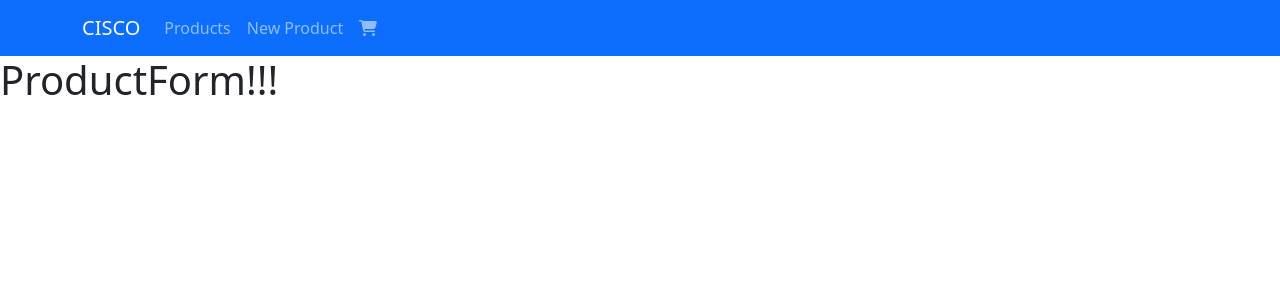
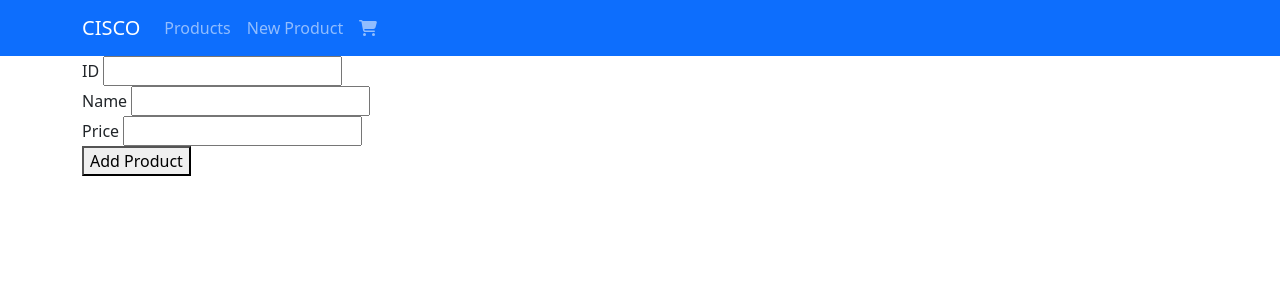
Before and after one commit to piyush-sawaria/mobileapp, a React (Create React App) app: page /new_product in a window 1280 px wide. Shown: the top 300 px of the page. Built offline with nearby package versions, Linux system fonts and the light colour scheme; no server answers.

Commit message:
add porduct form

```diff
--- a/src/components/ProductForm.tsx
+++ b/src/components/ProductForm.tsx
@@ -1,5 +1,36 @@
+import { useContext, useState } from "react"
+import Product from "../model/Product";
+import axios from "axios";
+import { ProductContext } from "../context/ProductContext";
+import { useNavigate } from "react-router-dom";
+
 export default function ProductForm() {
-    return <h1>
-        ProductForm!!!
-    </h1>
+    const navigate = useNavigate();
+    let { addProduct } = useContext(ProductContext);
+
+    let [id, setId] = useState<number>(0);
+    let [name, setName] = useState<string>("");
+    let [price, setPrice] = useState<number>(0);
+
+    function submit() {
+        let product: Product = {
+            id,
+            productName: name,
+            productPrice: price,
+            productImageUrl: "/images/iphone-x-in-hand.jpg",
+            productQuantity: 100
+        }
+
+        axios.post("http://localhost:1234/products", product).then(response => {
+            console.log("Product added!!!");
+            addProduct(product);
+            navigate("/");
+        });
+    }
+    return <div className="container">
+        ID <input type="number" onChange={(evt: any) => setId(evt.target.value)} /> <br />
+        Name <input type="text" onChange={(evt: any) => setName(evt.target.value)} /> <br />
+        Price <input type="number" onChange={(evt: any) => setPrice(evt.target.value)} /> <br />
+        <button type="button" onClick={() => submit()}>Add Product</button>
+        </div>
 }
--- a/src/context/ProductContext.tsx
+++ b/src/context/ProductContext.tsx
@@ -3,10 +3,12 @@ import { createContext, useEffect, useState } from "react"
 import Product from "../model/Product"
 
 type ContextType = {
-    products: Product[]
+    products: Product[],
+    addProduct: (product:Product) => void
 }
 const ProductContext = createContext<ContextType>({
-    products: []
+    products: [],
+    addProduct: (product:Product) => {}
 })
 
 type PropsType = {
@@ -23,8 +25,13 @@ export default function ProductProvider(props: PropsType) {
             })
     }, [])
 
+    function addProduct(product:Product) {
+        //products.push(product);
+        setProducts([...products, product]);
+    }
+
     return <div>
-        <ProductContext.Provider value={{ products }}>
+        <ProductContext.Provider value={{ products, addProduct }}>
             {props.children}
         </ProductContext.Provider>
     </div>
```
Also changed, not shown: data.json (+7 -0 lines).
